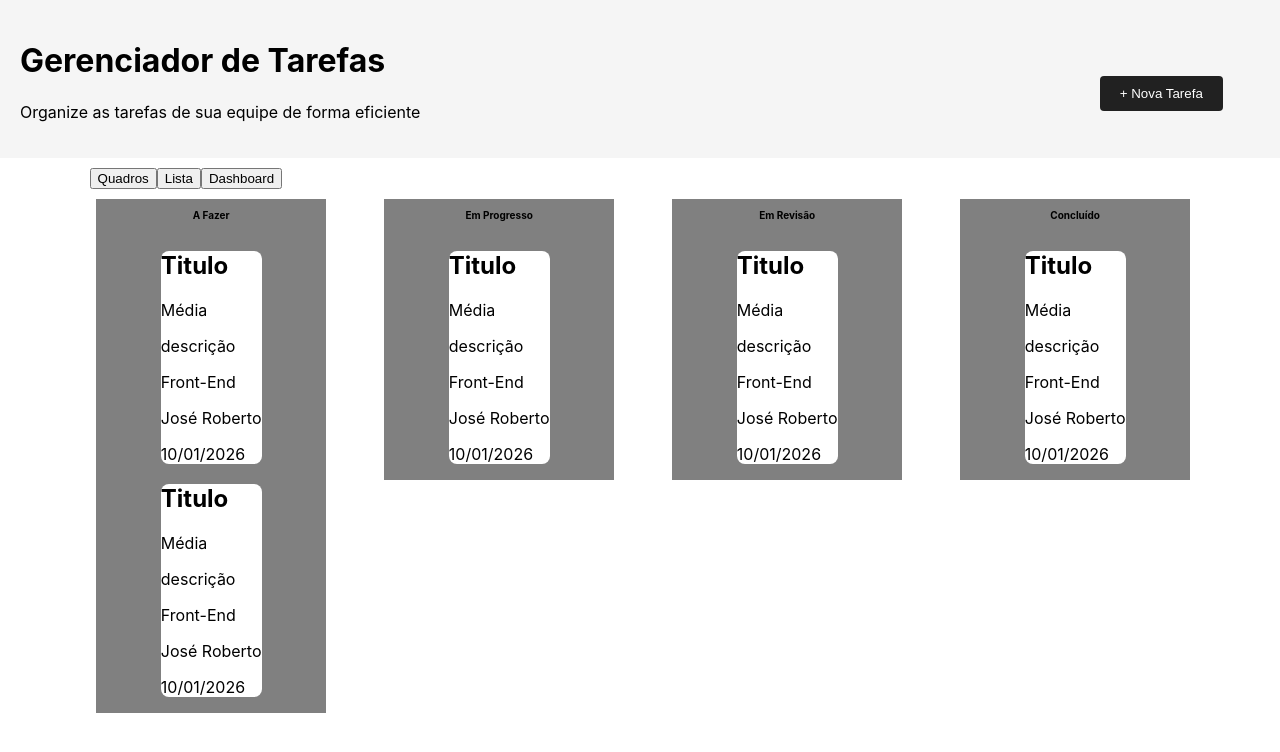
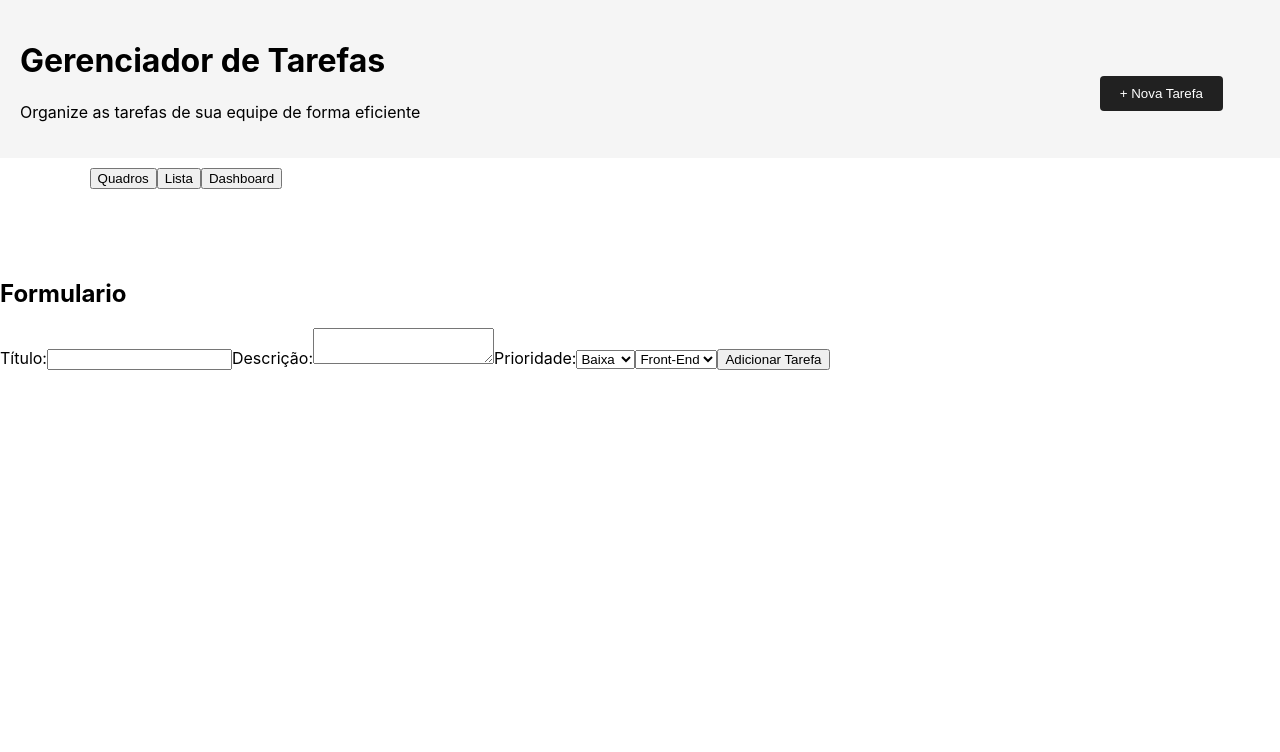
Before and after one commit to robertoHenriq/Gerenciador-de-Tarefas-Interativos, a React (Create React App) app: page / in a window 1280 px wide. Both pictures are taken after a click on the button "+ Nova Tarefa". Shown: the top 752 px of the page. Built offline with nearby package versions, Linux system fonts and the light colour scheme.

Commit message:
Foi criado a funcionalidade de cadastrar uma nova atividade, precisa de uma refatoração na parte de Tarefa para que possa funcionar. Foi começada a implementar a parte de DashBoard

```diff
--- a/src/App.js
+++ b/src/App.js
@@ -4,14 +4,16 @@ import ListaDeTarefas from './componentes/ListaDeTarefas/ListaDeTarefas';
 import Cabecalho from './componentes/Cabecalho/Cabecalho';
 import React, { useState } from 'react';
 import Dashboard from './componentes/DashBoard/DashBoard';
+import Formulario from './componentes/Formulario/Formulario';
 
 const App = () => {
   const [view, setView] = useState('painel');
 
   return (
     <div>
-      <Cabecalho />
+      <Cabecalho onChangeView={setView} />
       <Botao onChangeView={setView} />
+      {view === 'Formulario' && <Formulario onClose={() => setView('painel')} />}
       {view === 'painel' && <PainelDeTarefas />}
       {view === 'lista' && <ListaDeTarefas />}
       {view === 'dashboard' && <Dashboard />}
@@ -20,4 +22,3 @@ const App = () => {
 }
 
 export default App;
-// ...existing code...
--- a/src/componentes/Cabecalho/Cabecalho.js
+++ b/src/componentes/Cabecalho/Cabecalho.js
@@ -1,12 +1,12 @@
 import './Cabecalho.css';
 
-function Cabecalho() {
+function Cabecalho({ onChangeView}) {
   return (
     <header className="cabecalho">
       <h1>Gerenciador de Tarefas</h1>
       <p>Organize as tarefas  de sua equipe de forma eficiente</p>
 
-      <button className='botaoNovaTarefa'>+ Nova Tarefa</button>
+      <button onClick={() => onChangeView('Formulario') } className='botaoNovaTarefa'>+ Nova Tarefa</button>
     </header>
   );
 }
--- /dev/null
+++ b/src/componentes/DashBoard/DashBoard.css
@@ -0,0 +1,20 @@
+.DashBoard {
+
+  border-radius: 8px;
+  display: flex;
+  margin: 0 auto;
+  max-width: 1200px;
+  margin-top: -60px;
+  margin-left: 3%;
+  margin-left: 3;
+  padding: 0px;
+  width: 90%; /* Define uma largura máxima para o bloco, ex: 90% */
+
+}
+
+.colunaDashboard1, .colunaDashBoard2, .colunaDashBoard3, .colunaDashBoard4 {
+    background-color: gray;
+  width: 20%;
+  float: left;
+  margin-left: 5%;
+}
--- a/src/componentes/DashBoard/DashBoard.js
+++ b/src/componentes/DashBoard/DashBoard.js
@@ -1,9 +1,34 @@
+import './DashBoard.css';
+
 const Dashboard = () => {
     return(
-        <div>
-        <h1>Dashboard</h1>
+        <section className="DashBoard">
+        <div className='colunaDashboard1'>
+            <p>Total de Tarefas</p>
+            <p>5</p>
+            <p>Todas as tarefas cadastradas</p>
         </div>
-    );
+
+        <div className='colunaDashBoard2'>
+            <p>Concluídas</p>
+            <p>1</p>
+            <p>Total</p>
+        </div>
+
+        <div className='colunaDashBoard3'>
+            <p>Em Progresso</p>
+            <p>1</p>
+            <p>Tarefas em andamento</p>
+        </div>
+
+        <div className='colunaDashBoard4'>
+            <p>Atrasadas</p>
+            <p>1</p>
+            <p>Precisão de atenção</p>
+        </div>
+        </section>
+);
+
 }
 
 export default Dashboard;
--- /dev/null
+++ b/src/componentes/Formulario/Formulario.css
@@ -0,0 +1,33 @@
+.overlay {
+  position: fixed;
+  top: 0;
+  left: 0;
+  width: 100%;
+  height: 100%;
+  background-color: rgba(0, 0, 0, 0.5);
+  z-index: 999;
+}
+
+.modal {
+  position: fixed;
+  top: 50%;
+  left: 50%;
+  transform: translate(-50%, -50%);
+  background-color: white;
+  padding: 30px;
+  border-radius: 8px;
+  z-index: 1000;
+  box-shadow: 0 4px 6px rgba(0, 0, 0, 0.1);
+  max-width: 500px;
+  width: 90%;
+}
+
+.closeButton {
+  position: absolute;
+  top: 10px;
+  right: 15px;
+  background: none;
+  border: none;
+  font-size: 24px;
+  cursor: pointer;
+}
--- /dev/null
+++ b/src/componentes/Formulario/Formulario.js
@@ -0,0 +1,29 @@
+const Formulario = ({onclose}) => {
+    return (
+        <div className="overlay" onClick={onclose}>
+            <div className="modal">
+            <h2>Formulario</h2>
+            </div>
+            <form>
+                <label>Título:</label>
+                <input type="text" name="titulo" />
+                <label>Descrição:</label>
+                <textarea name="descricao"></textarea>
+                <label>Prioridade:</label>
+                <select name="prioridade">
+                    <option>Baixa</option>
+                    <option>Média</option>
+                    <option>Alta</option>
+                </select>
+                <select name="Time">
+                    <option>Front-End</option>
+                    <option>Back-End</option>
+                    <option>Design</option>
+                    <option>Website</option>
+                </select>
+                <button type="submit">Adicionar Tarefa</button>
+            </form>
+        </div>
+    );
+}
+export default Formulario;
--- /dev/null
+++ b/src/componentes/ListaDeTarefas/ListaDeTarefas.css
@@ -0,0 +1,4 @@
+.TarefasDeLista {
+  display: flex;
+  max-height: 100%;
+}
--- a/src/componentes/ListaDeTarefas/ListaDeTarefas.js
+++ b/src/componentes/ListaDeTarefas/ListaDeTarefas.js
@@ -1,7 +1,10 @@
+import Tarefa from "../Tarefas/Tarefa";
+
 const ListaDeTarefas = () => {
   return (
-    <div>
-      <h1>Lista de Tarefas</h1>
+    <div className="TarefasDeLista">
+      <p>Todas as Tarefas</p>
+      <Tarefa />
     </div>
   );
 }
```
